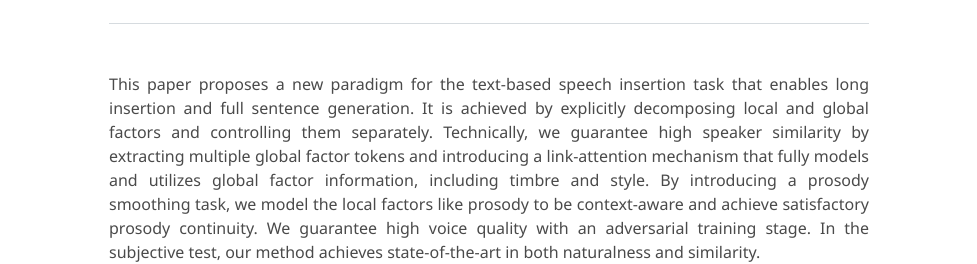
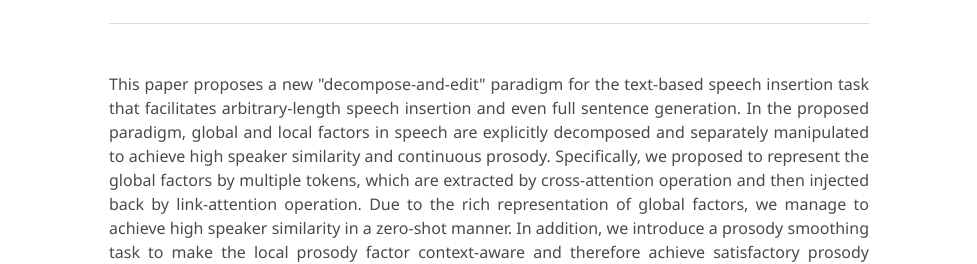
Before and after one commit to ydcUstc/RetrieverTTS_demo, a plain HTML site: page index.html in a window 1280 px wide. Shown: the part 542-806 px from the top of the page, without its empty margins (151-1128 px from the left). Drawn offline with nearby package versions, Linux system fonts and the light colour scheme; some icons are missing; a web font is replaced by a local one.

Commit message:
update abstract

```diff
--- a/index.html
+++ b/index.html
@@ -164,16 +164,14 @@
         <div class="hr"></div>
         <div class="content has-text-justified">
           <p>
-            This paper proposes a new paradigm for the text-based speech
-            insertion task that enables long insertion and full sentence generation. It is achieved by explicitly decomposing local and
-            global factors and controlling them separately. Technically, we
-            guarantee high speaker similarity by extracting multiple global
-            factor tokens and introducing a link-attention mechanism that
-            fully models and utilizes global factor information, including
-            timbre and style. By introducing a prosody smoothing task,
-            we model the local factors like prosody to be context-aware
-            and achieve satisfactory prosody continuity. We guarantee high
-            voice quality with an adversarial training stage. In the subjective test, our method achieves state-of-the-art in both naturalness and similarity.
+            This paper proposes a new "decompose-and-edit" paradigm for the text-based speech insertion task that facilitates arbitrary-length speech insertion and even full sentence generation.
+            In the proposed paradigm, global and local factors in speech are explicitly decomposed and separately manipulated to achieve high speaker similarity and continuous prosody.
+            Specifically, we proposed to represent the global factors by multiple tokens, which are extracted by cross-attention operation and then injected back by link-attention operation.
+            Due to the rich representation of global factors, we manage to achieve high speaker similarity in a zero-shot manner.
+            In addition, we introduce a prosody smoothing task to make the local prosody factor context-aware and therefore achieve satisfactory prosody continuity.
+            We further achieve high voice quality with an adversarial training stage.
+            In the subjective test, our method achieves state-of-the-art performance in both naturalness and similarity.
+
           </p>
         </div>
       </div>
```
